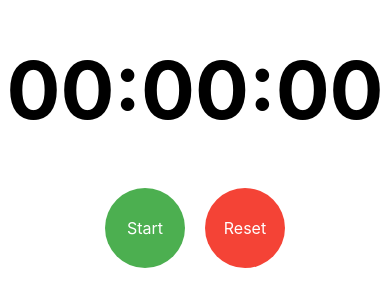
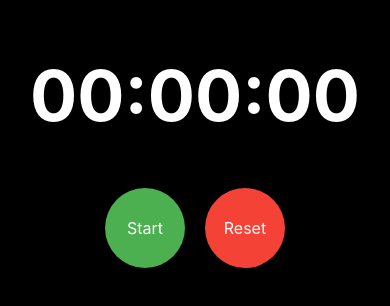
Before and after one commit to Shopify/eng-intern-assessment-react-native, a React Native app: screen / in a window 390 px wide. Shown: the part 154-460 px from the top of the page. Built offline with nearby package versions, Linux system fonts and the light colour scheme.

Commit message:
Added Dark Mode

```diff
--- a/App.tsx
+++ b/App.tsx
@@ -98,7 +98,7 @@ export default function App() {
 const styles = StyleSheet.create({
   container: {
     flex: 1,
-    backgroundColor: '#fff',
+    backgroundColor: '#000',
     alignItems: 'center',
     justifyContent: 'center'
   },
--- a/src/StopWatch.tsx
+++ b/src/StopWatch.tsx
@@ -16,8 +16,8 @@ export default function StopWatch({time}: Props) {
 
 const styles = StyleSheet.create({
   timeText: {
-    fontSize: 80,
+    fontSize: 70,
     fontWeight: 'bold',
-    color: '#000'
+    color: '#fff'
   }
 });
--- a/src/StopWatchLapTable.tsx
+++ b/src/StopWatchLapTable.tsx
@@ -32,6 +32,7 @@ const styles = StyleSheet.create({
   item: {
     padding: 10,
     fontSize: 18,
-    height: 44
+    height: 44,
+    color: '#fff'
   }
 });
```
